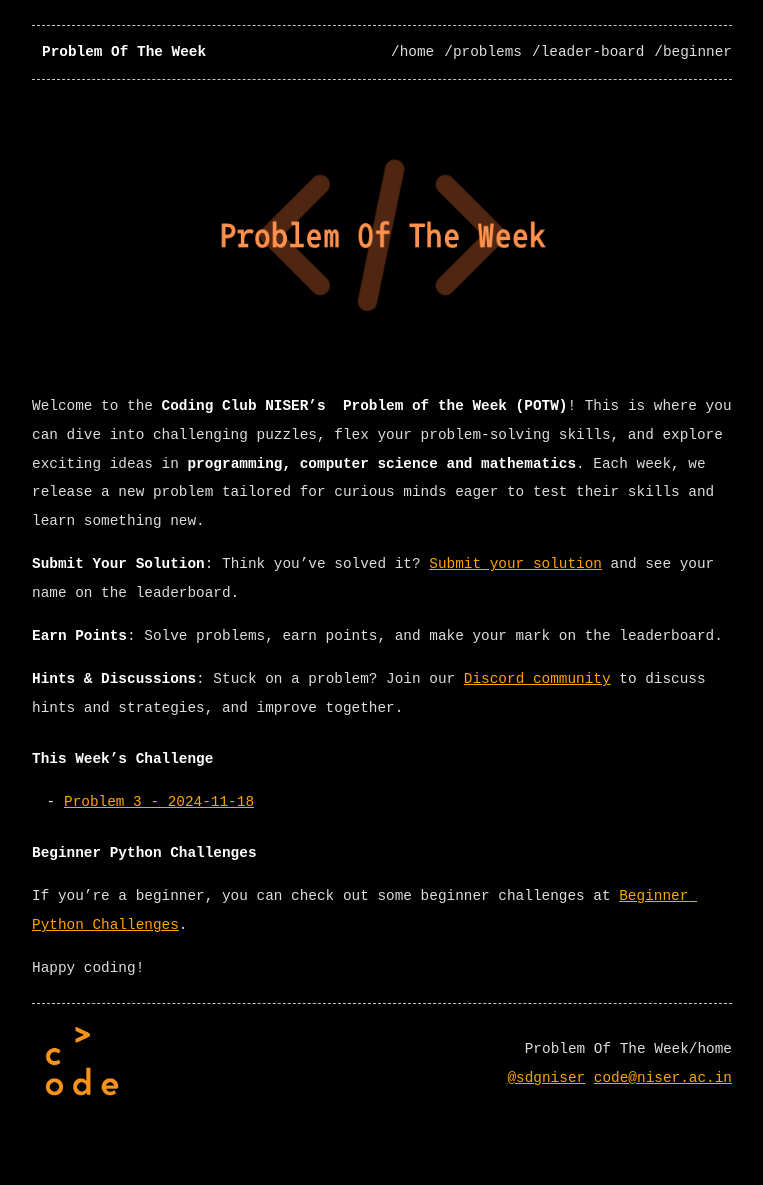
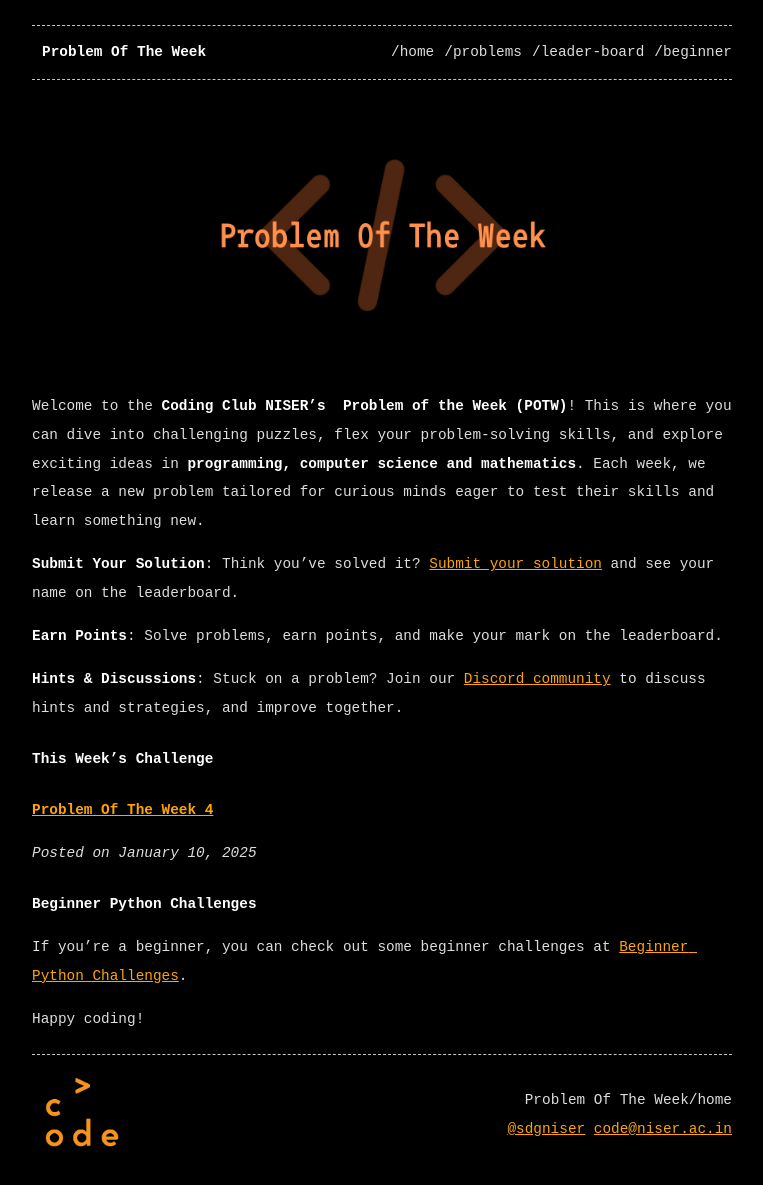
Before and after one commit to Methaphur/problem-of-the-week, a Jekyll site: the page built from index.md, in a window 1280 px wide. Shown: the whole page, without its empty margins (258-1021 px from the left). Built offline with Jekyll 4.4.1, drawn with Linux system fonts in a browser that asks for light colours; before the commit the page ends 1134 px from its top, so only the background shows below that.

Commit message:
displays latest problem from problem list

```diff
--- a/index.md
+++ b/index.md
@@ -19,7 +19,11 @@ Welcome to the **Coding Club NISER's  Problem of the Week (POTW)**! This is wher
 
 ## This Week's Challenge
 
-- [Problem 3 - 2024-11-18]({{ site.baseurl }}/problems/problem3)
+{% assign last_problem = site.problems | last %}
+### [{{ last_problem.title }}]({{ site.baseurl }}{{ last_problem.url }})
+*Posted on {{ last_problem.date | date: "%B %d, %Y" }}*
+
+{{ last_problem.description }}
 
 
 ## Beginner Python Challenges
```
